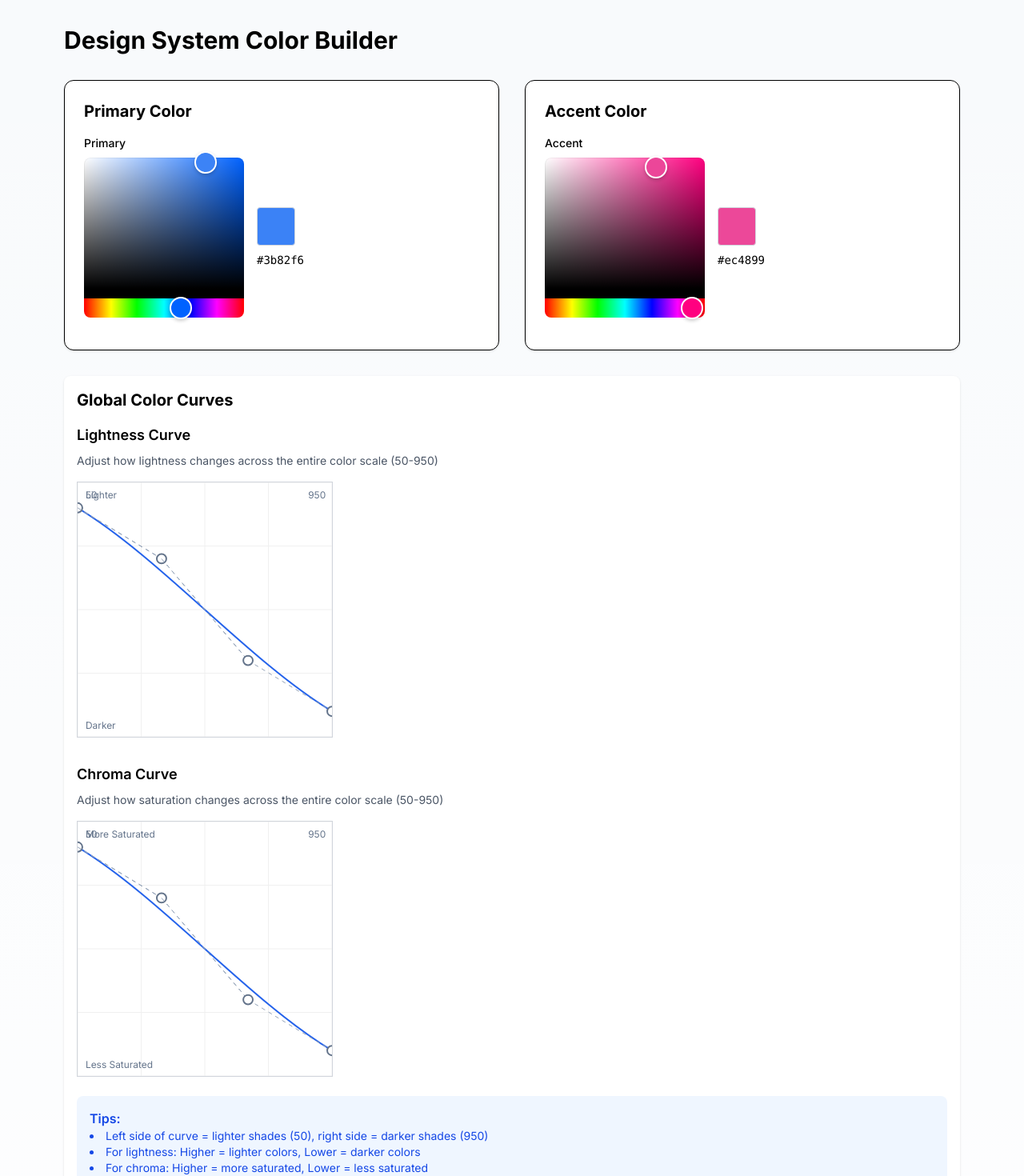
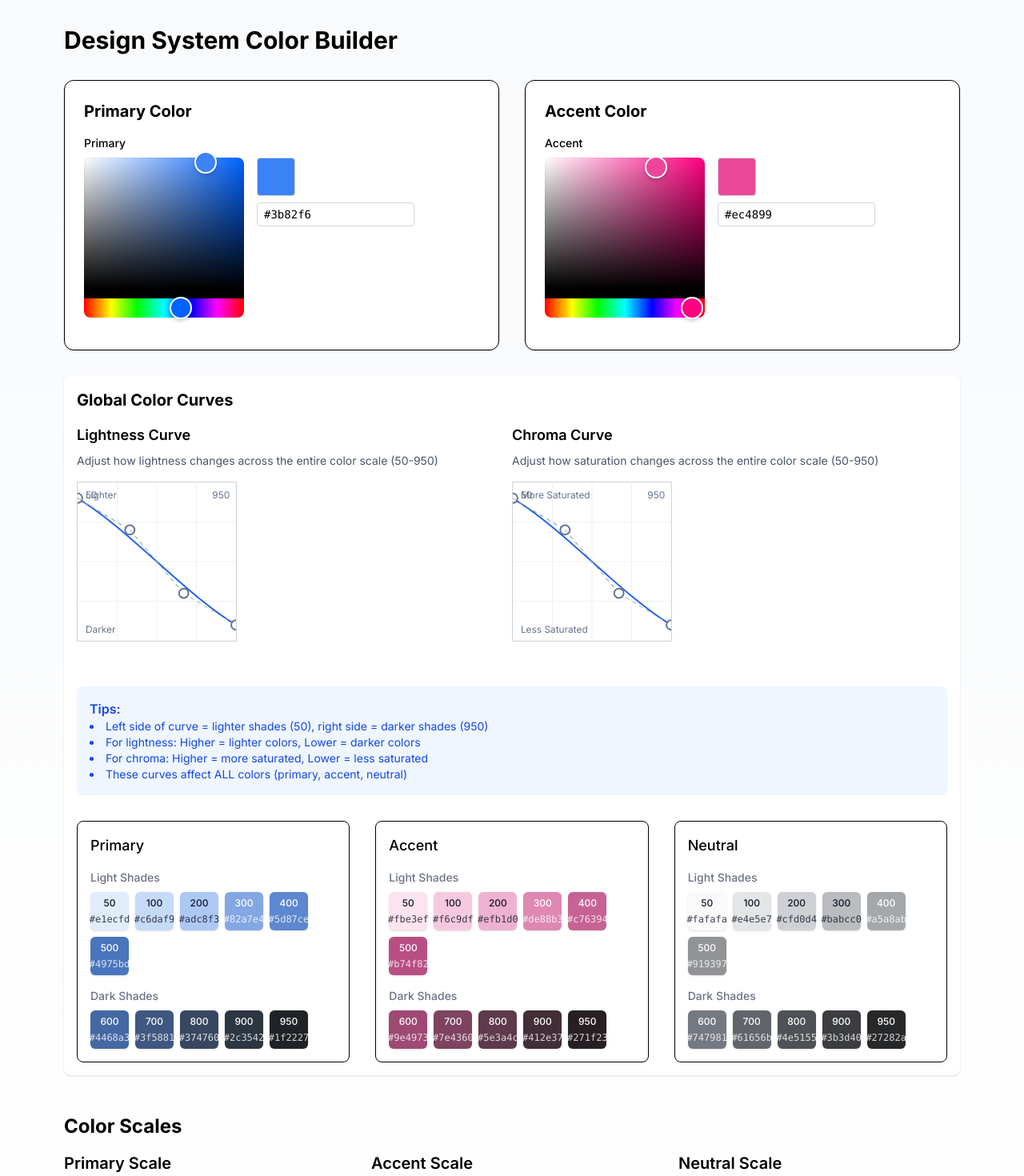
Before and after one commit to nathanielfostanperry/design-system-builder, a Next.js app: page / in a window 1280 px wide. Shown: the top 1470 px of the page at 80% size. Built offline with nearby package versions, Linux system fonts and the light colour scheme.

Commit message:
update hex values

```diff
--- a/src/components/ColorChip.tsx
+++ b/src/components/ColorChip.tsx
@@ -1,6 +1,6 @@
 'use client';
 
-import React from 'react';
+import React, { useState } from 'react';
 import chroma from 'chroma-js';
 
 interface ColorChipProps {
@@ -10,6 +10,8 @@ interface ColorChipProps {
 }
 
 const ColorChip: React.FC<ColorChipProps> = ({ color, label, size = 'md' }) => {
+  const [copied, setCopied] = useState(false);
+
   // Determine size classes
   const sizeClasses = {
     sm: 'w-10 h-10',
@@ -29,14 +31,38 @@ const ColorChip: React.FC<ColorChipProps> = ({ color, label, size = 'md' }) => {
     console.warn('Invalid color provided to ColorChip:', color);
   }
 
+  const handleClick = async () => {
+    try {
+      await navigator.clipboard.writeText(color);
+      setCopied(true);
+
+      // Reset the copied state after 1.5 seconds
+      setTimeout(() => {
+        setCopied(false);
+      }, 1500);
+    } catch (err) {
+      console.error('Failed to copy text: ', err);
+    }
+  };
+
   return (
-    <div className="flex flex-col items-center">
+    <div className="flex flex-col items-center relative">
       <div
-        className={`${chipSize} rounded-md flex items-center justify-center mb-1 shadow-sm`}
+        className={`${chipSize} rounded-md flex flex-col items-center justify-center cursor-pointer transition-transform hover:scale-105 active:scale-95 shadow-sm`}
         style={{ backgroundColor: color }}
+        onClick={handleClick}
+        title="Click to copy hex code"
       >
         <span className={`text-xs font-medium ${textColor}`}>{label}</span>
+        <span className={`text-xs font-mono mt-1 ${textColor} opacity-80`}>
+          {color}
+        </span>
       </div>
+      {copied && (
+        <div className="absolute -bottom-6 bg-gray-800 text-white text-xs px-2 py-1 rounded opacity-90">
+          Copied!
+        </div>
+      )}
     </div>
   );
 };
--- a/src/components/ColorSystemBuilder.tsx
+++ b/src/components/ColorSystemBuilder.tsx
@@ -1,6 +1,6 @@
 'use client';
 
-import React from 'react';
+import React, { useState, useEffect } from 'react';
 import GlobalCurveEditor from './GlobalCurveEditor';
 import ColorScaleDisplay from './ColorScaleDisplay';
 import { HexColorPicker } from 'react-colorful';
@@ -17,17 +17,51 @@ const ColorPicker: React.FC<{
   onChange: (color: string) => void;
   label: string;
 }> = ({ value, onChange, label }) => {
+  const [inputValue, setInputValue] = useState(value);
+
+  // Update local state when prop value changes
+  useEffect(() => {
+    setInputValue(value);
+  }, [value]);
+
+  const handleInputChange = (e: React.ChangeEvent<HTMLInputElement>) => {
+    const newValue = e.target.value;
+    setInputValue(newValue);
+
+    // Only update the actual color if it's a valid hex code
+    if (/^#([A-Fa-f0-9]{6}|[A-Fa-f0-9]{3})$/.test(newValue)) {
+      onChange(newValue);
+    }
+  };
+
+  const handleBlur = () => {
+    // If the user leaves with an invalid hex, reset to the current valid value
+    if (!/^#([A-Fa-f0-9]{6}|[A-Fa-f0-9]{3})$/.test(inputValue)) {
+      setInputValue(value);
+    } else if (inputValue !== value) {
+      onChange(inputValue);
+    }
+  };
+
   return (
     <div className="mb-4">
       <label className="block text-sm font-medium mb-2">{label}</label>
-      <div className="flex items-center">
+      <div className="flex items-start">
         <HexColorPicker color={value} onChange={onChange} />
         <div className="ml-4">
           <div
-            className="w-12 h-12 rounded border border-gray-300"
+            className="w-12 h-12 rounded border border-gray-300 mb-2"
             style={{ backgroundColor: value }}
           />
-          <div className="mt-2 text-sm font-mono text-center">{value}</div>
+          <input
+            className="w-full px-2 py-1 text-sm font-mono border border-gray-300 rounded"
+            type="text"
+            value={inputValue}
+            onChange={handleInputChange}
+            onBlur={handleBlur}
+            placeholder="#RRGGBB"
+            maxLength={7}
+          />
         </div>
       </div>
     </div>
--- a/src/components/GlobalCurveEditor.tsx
+++ b/src/components/GlobalCurveEditor.tsx
@@ -13,7 +13,7 @@ import { useDesignSystem } from '../context/DesignSystemContext';
 import ColorChip from './ColorChip';
 
 // The height of the curve editor
-const EDITOR_HEIGHT = 320;
+const EDITOR_HEIGHT = 200;
 
 const GlobalCurveEditor: React.FC = () => {
   const {
@@ -105,7 +105,7 @@ const GlobalCurveEditor: React.FC = () => {
     <div className="p-4 bg-white rounded-lg shadow">
       <h2 className="text-xl font-bold mb-4">Global Color Curves</h2>
 
-      <div className="space-y-8">
+      <div className="space-y-8 grid grid-cols-2">
         {/* Lightness Curve Editor */}
         <div>
           <h3 className="text-lg font-semibold mb-2">Lightness Curve</h3>
```
Also changed, not shown: 1 other file (tests, documents, lock files or other folders).
